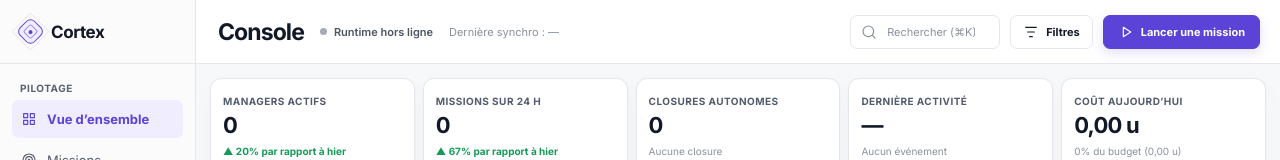
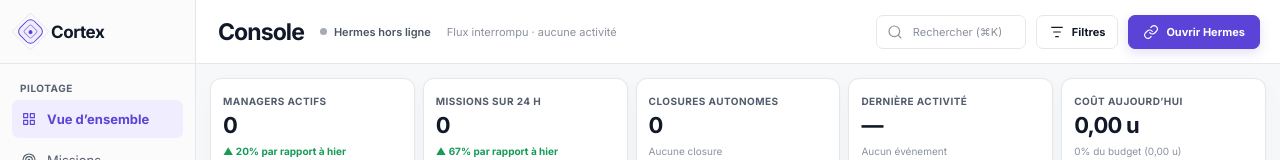
Before and after one commit to 33zepha/Cortexlab_, a React (Vite) app in the folder web/: page / in a window 1280 px wide. Shown: the top 160 px of the page. Built offline with nearby package versions, Linux system fonts and the light colour scheme; no server answers.

Commit message:
refactor(ui): replace mission launcher with Hermes access

```diff
--- a/web/src/components/Topbar.jsx
+++ b/web/src/components/Topbar.jsx
@@ -2,26 +2,28 @@
 import { relativeTime } from '../lib/ledger.js'
 
 export default function Topbar({
-  connected,
+  hermesOnline,
+  streamConnected,
+  hermesUrl,
   lastSync,
   now,
   query,
   onQueryChange,
   attentionOnly,
   onToggleFilters,
-  onRunMission,
-  running,
 }) {
   return (
     <header className="topbar-shell">
       <div className="topbar-title-block">
         <h1>Console</h1>
-        <span className={`runtime-state ${connected ? 'is-online' : ''}`}>
+        <span className={`runtime-state ${hermesOnline ? 'is-online' : ''}`}>
           <i aria-hidden="true" />
-          {connected ? 'Runtime opérationnel' : 'Runtime hors ligne'}
+          {hermesOnline ? 'Hermes opérationnel' : 'Hermes hors ligne'}
         </span>
         <span className="last-sync">
-          Dernière synchro : {lastSync ? relativeTime(lastSync, now).replace('il y a ', '') : '—'}
+          {streamConnected ? 'Flux connecté' : 'Flux interrompu'}
+          {' · '}
+          {lastSync ? relativeTime(lastSync, now) : 'aucune activité'}
         </span>
       </div>
 
@@ -44,15 +46,20 @@
           <Icon name="filter" />
           Filtres
         </button>
-        <button
-          type="button"
-          className="primary-button"
-          onClick={onRunMission}
-          disabled={running}
+        <a
+          className={`primary-button ${hermesUrl ? '' : 'is-disabled'}`}
+          href={hermesUrl || undefined}
+          target="_blank"
+          rel="noreferrer"
+          aria-disabled={!hermesUrl}
+          title={hermesUrl ? 'Ouvrir l’interface Hermes' : 'Configurer HERMES_URL sur le serveur'}
+          onClick={(event) => {
+            if (!hermesUrl) event.preventDefault()
+          }}
         >
-          <Icon name="play" />
-          {running ? 'Exécution…' : 'Lancer une mission'}
-        </button>
+          <Icon name="link" />
+          Ouvrir Hermes
+        </a>
       </div>
     </header>
   )
```
